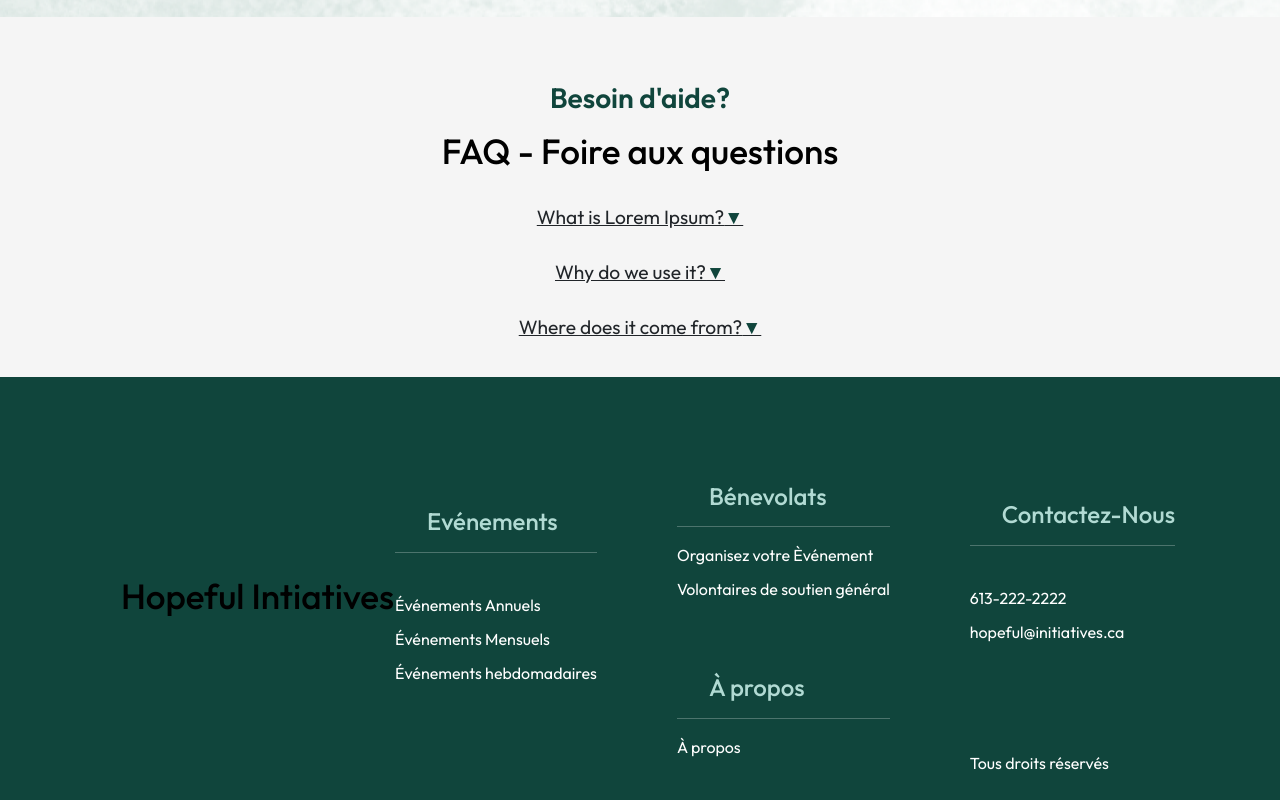
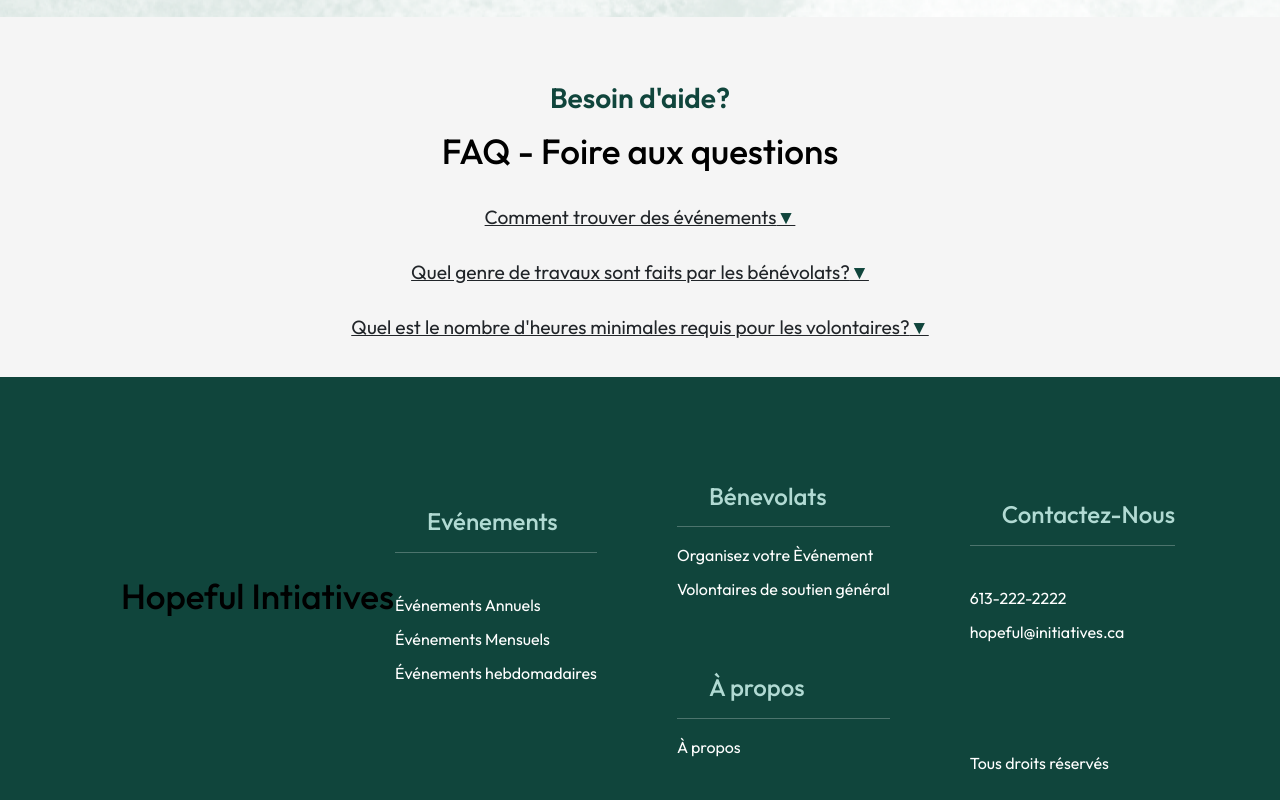
Before and after one commit to Imane-ux/HopefulInitiavesWebsite, a React (Vite) app: page /card1 in a window 1280 px wide. Shown: the part 3069-3869 px from the top of the page. Built offline with nearby package versions, Linux system fonts and the light colour scheme.

Commit message:
Adding questions to the help us section in both FR and EN languages.

```diff
--- a/src/components/Help/Help.jsx
+++ b/src/components/Help/Help.jsx
@@ -19,18 +19,18 @@ const Help = () => {
 
     const faqItems = [
         {
-          question: 'What is Lorem Ipsum?',
-          answer: 'Lorem Ipsum is simply dummy text of the printing and typesetting industry.',
+          question: t('helpSection.question1'),
+          answer:t('helpSection.answer1'),
           id: 'question1',
         },
         {
-          question: 'Why do we use it?',
-          answer: 'It is a long established fact that a reader will be distracted by the readable content of a page when looking at its layout.',
+          question: t('helpSection.question2'),
+          answer:t('helpSection.answer2'),
           id: 'question2',
         },
         {
-          question: 'Where does it come from?',
-          answer: 'Contrary to popular belief, Lorem Ipsum is not simply random text.',
+          question: t('helpSection.question3'),
+          answer:t('helpSection.answer3'),
           id: 'question3',
         },
       ];
--- a/src/i18n.js
+++ b/src/i18n.js
@@ -58,7 +58,12 @@ i18n
                 helpSection:{
                     title1: "Need help?",
                     title:"FAQ - Frequently Asked Questions",
-
+                    question1:"How to seacrh for events?",
+                    question2:"What kind of work do volunteers do?",
+                    question3:"Is there a minimum number of hours commitment for volunteers?",
+                    answer1:"From the navbar above, click on the events tab. This will take you to a page where you can find events based on your age, your city, and what kind of events you are looking for.",
+                    answer2:"Volunteers can choose to host their own non-profit event. They can also choose to become a general member volunteer to help other volunteer organizers in their events. Task may include assisting with the setup, clean up, booking a venue... \n To clarify as a volunteer, it isn't mandatory to host an event.",
+                    answer3:"There is no minimum number of hours required for volunteers. We only ask that you commit to the number of hours you choose to volunteer per week. Please inform us if you plan to change your commitment so that we can find a substitute.",
                 },
 
             },
@@ -113,7 +118,12 @@ i18n
                 helpSection:{
                     title1: "Besoin d'aide?",
                     title:"FAQ - Foire aux questions",
-
+                    question1:"Comment trouver des événements",
+                    question2:"Quel genre de travaux sont faits par les bénévolats?",
+                    question3:"Quel est le nombre d'heures minimales requis pour les volontaires?",
+                    answer1:"Depuis la barre de navigation ci-dessus, cliquez sur l'onglet Événements. Cela vous mènera à une page où vous pourrez trouver des événements en fonction de votre âge et du type d'événements que vous recherchez.",
+                    answer2:"Les bénévoles peuvent choisir d'organiser leur propre événement à but non lucratif. Ils peuvent aussi choisir de devenir bénévole membre pour aider d'autres organisateurs bénévoles dans leurs événements. Les tâches peuvent inclure l'aide à la mise en place, au nettoyage, à la réservation d'un lieu... \n Pour préciser, en tant que bénévole, il n'est pas obligatoire d'organiser un événement.",
+                    answer3:"Il n'y a pas de nombre minimum d'heures requis pour les bénévoles. Nous vous demandons simplement de vous engager pour le nombre d'heures que vous choisissez de consacrer bénévolement par semaine. Veuillez nous informer si vous prévoyez de modifier votre engagement afin que nous puissions trouver un remplaçant.",
                 },
             },
         }
```
